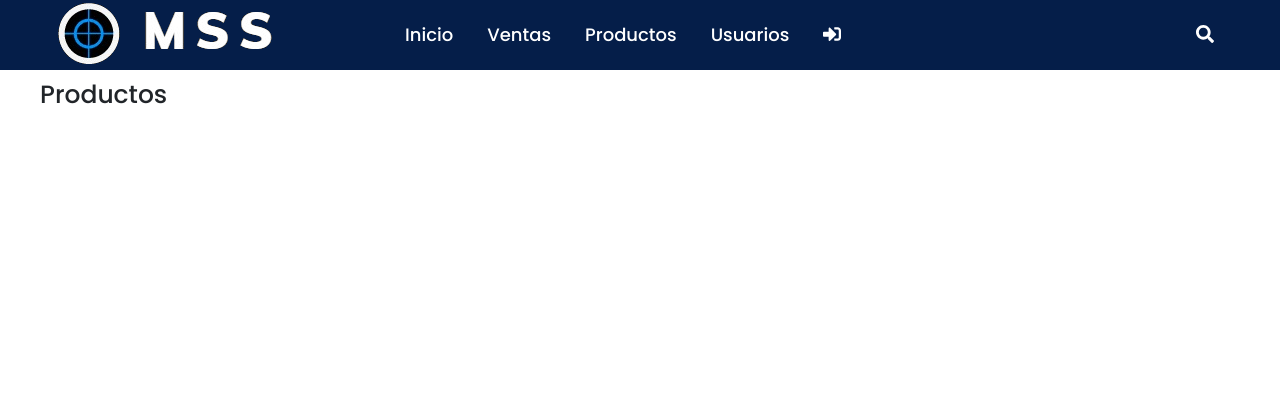
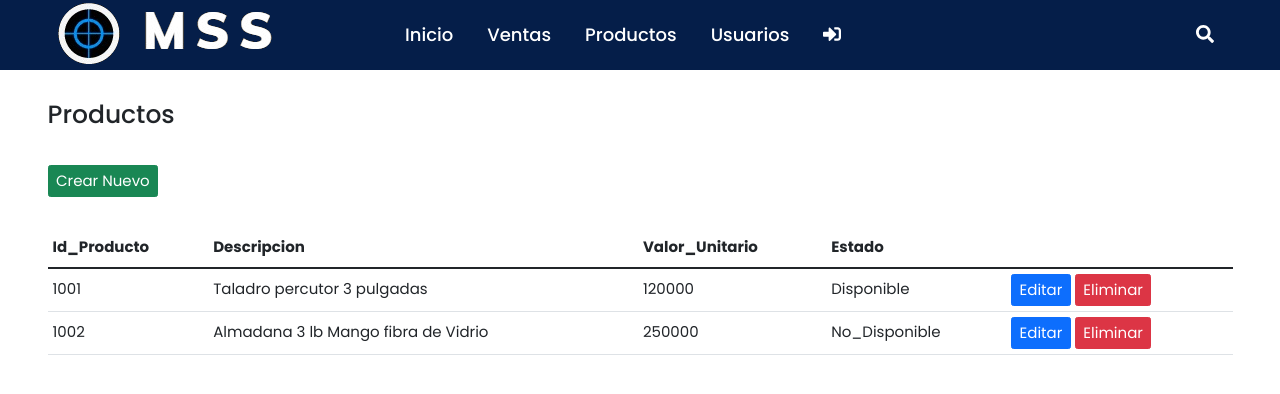
Before and after one commit to Juliocg2021/MSS-Project, a React (Create React App) app: page /productos in a window 1280 px wide. Shown: the top 394 px of the page. Built offline with nearby package versions, Linux system fonts and the light colour scheme.

Commit message:
Componente Productos
CRUD de productos

```diff
--- a/src/components/productos/Productos.css
+++ b/src/components/productos/Productos.css
@@ -0,0 +1,14 @@
+.contenedor-productos,
+.contenedor-productos button {
+    font-size: 1.5rem;
+}
+
+
+.modal-productos,
+.modal-productos button,
+.modal-productos label,
+.modal-productos input,
+.modal-productos select {
+    font-size: 1.5rem;
+
+}
--- a/src/components/productos/Productos.js
+++ b/src/components/productos/Productos.js
@@ -1,23 +1,316 @@
+/* eslint-disable array-callback-return */
 import React, { Component } from 'react'
-
 import Navigation from '../globals/Navigation'
+import './Productos.css'
+import "bootstrap/dist/css/bootstrap.min.css";
+import {
+  Table,
+  Button,
+  Container,
+  Modal,
+  ModalHeader,
+  ModalBody,
+  FormGroup,
+  ModalFooter,
+} from "reactstrap";
 
 
-export default class Inicio extends Component {
-    render() {
-        return (
-
-            <div className="contenedor-app">
-                <Navigation />
-            <div className="contenedor mt-3">
-                <main>
-                    <h1>Productos</h1>
-                </main>
-            </div>
-        </div>
-
-        );
+//Objeto de productos (simulador de base de datos)
+const data = [
+    { Id_producto: 1001, descripcion: "Taladro percutor 3 pulgadas", valor_unitario: 120000, estado: "Disponible" },
+    { Id_producto: 1002, descripcion: "Almadana 3 lb Mango fibra de Vidrio", valor_unitario: 250000, estado: "No_Disponible" },
+  ];
 
 
+//Opciones para select de estado
+const optionsEstado = [
+    {
+        label: "Disponible",
+        value: "Disponible",
+    },
+    {
+        label: "No_Disponible",
+        value: "No_Disponible",
     }
-}
+  ]
+
+class productos extends Component {
+    state = {
+      data: data,
+      modalActualizar: false,
+      modalInsertar: false,
+      form: {
+        Id_producto: "",
+        descripcion: "",
+        valor_unitario: 0,
+        estado: "",
+      },
+    };
+
+    mostrarModalActualizar = (dato) => {
+      this.setState({
+        form: dato,
+        modalActualizar: true,
+      });
+    };
+
+    cerrarModalActualizar = () => {
+      this.setState({ modalActualizar: false });
+    };
+
+    mostrarModalInsertar = () => {
+      this.setState({
+        modalInsertar: true,
+      });
+    };
+
+    cerrarModalInsertar = () => {
+      this.setState({ modalInsertar: false });
+    };
+
+    editar = (dato) => {
+      var contador = 0;
+      var arreglo = this.state.data;
+
+      arreglo.map((registro) => {
+        if (dato.Id_producto === registro.Id_producto) {
+            arreglo[contador].descripcion = dato.descripcion;
+            arreglo[contador].valor_unitario = dato.valor_unitario;
+            arreglo[contador].estado = dato.estado;
+        }
+        contador++;
+      });
+      this.setState({ data: arreglo, modalActualizar: false });
+      window.alert("Se ha editado el producto con Codigo: "+dato.Id_producto);
+    };
+
+    eliminar = (dato) => {
+      var opcion = window.confirm("¿Deseas eliminar el producto con Codigo: "+dato.Id_producto+"?");
+      if (opcion === true) {
+        var contador = 0;
+        var arreglo = this.state.data;
+        arreglo.map((registro) => {
+          if (dato.Id_producto === registro.Id_producto) {
+            arreglo.splice(contador, 1);
+          }
+          contador++;
+        });
+        this.setState({ data: arreglo, modalActualizar: false });
+        window.alert("Se ha eliminado el producto con Codigo: "+dato.Id_producto);
+      }
+    };
+
+    insertar= ()=>{
+      var valorNuevo= {...this.state.form};
+      valorNuevo.Id_producto=this.state.data[data.length - 1].Id_producto + 1;
+      var lista= this.state.data;
+      lista.push(valorNuevo);
+      this.setState({ modalInsertar: false, data: lista });
+      window.alert("Se ha insertado el producto con Codigo: "+valorNuevo.Id_producto);
+    }
+
+    handleChange = (e) => {
+      this.setState({
+        form: {
+          ...this.state.form,
+          [e.target.name]: e.target.value,
+        },
+      });
+    };
+
+    render() {
+
+      return (
+        <>
+        <Navigation />
+            <>
+            <Container className="mt-5 contenedor contenedor-productos">
+            <h1>Productos</h1>
+            <br />
+                <Button color="success" onClick={()=>this.mostrarModalInsertar()}>Crear Nuevo</Button>
+                <br />
+                <br />
+                <Table>
+                <thead>
+                    <tr>
+                    <th>Id_Producto</th>
+                    <th>Descripcion</th>
+                    <th>Valor_Unitario</th>
+                    <th>Estado</th>
+                    </tr>
+                </thead>
+
+                <tbody>
+                    {this.state.data.map((dato) => (
+                    <tr key={dato.Id_producto}>
+                        <td>{dato.Id_producto}</td>
+                        <td>{dato.descripcion}</td>
+                        <td>{dato.valor_unitario}</td>
+                        <td>{dato.estado}</td>
+                        <td>
+                        <Button
+                            color="primary"
+                            onClick={() => this.mostrarModalActualizar(dato)}
+                        >
+                            Editar
+                        </Button>{" "}
+                        <Button color="danger" onClick={()=> this.eliminar(dato)}>Eliminar</Button>
+                        </td>
+                    </tr>
+                    ))}
+                </tbody>
+                </Table>
+            </Container>
+
+            <Modal className="modal-productos" isOpen={this.state.modalActualizar} >
+                <ModalHeader>
+                <div><h3>Editar producto</h3></div>
+                </ModalHeader>
+
+                <ModalBody>
+                <FormGroup>
+                    <label>
+                    Id_Producto:
+                    </label>
+                    <input
+                    className="form-control"
+                    readOnly
+                    type={Number}
+                    value={this.state.form.Id_producto}
+                    />
+                </FormGroup>
+
+                <FormGroup>
+                    <label>
+                    Descripcion:
+                    </label>
+                    <input
+                    className="form-control"
+                    name="descripcion"
+                    type="text"
+                    onChange={this.handleChange}
+                    value={this.state.form.descripcion}
+                    />
+                </FormGroup>
+
+                <FormGroup>
+                    <label>
+                    Valor_Unitario:
+                    </label>
+                    <input
+                    className="form-control"
+                    name="valor_unitario"
+                    type={Number}
+                    onChange={this.handleChange}
+                    value={this.state.form.valor_unitario}
+                    />
+                </FormGroup>
+
+                <FormGroup>
+                    <label>
+                    Estado:
+                    </label>
+                    <select className="form-control" name="estado" value={this.state.value} onChange={this.handleChange}>
+                    <option value={this.state.form.estado}>{this.state.form.estado}</option>
+                    {optionsEstado.map((option) => (
+                    <option value={option.value}>{option.label}</option>
+                    ))}
+                    </select>
+                </FormGroup>
+
+                </ModalBody>
+
+                <ModalFooter>
+                <Button
+                    color="primary"
+                    onClick={() => this.editar(this.state.form)}
+                >
+                    Editar
+                </Button>
+                <Button
+                    color="danger"
+                    onClick={() => this.cerrarModalActualizar()}
+                >
+                    Cancelar
+                </Button>
+                </ModalFooter>
+            </Modal>
+
+
+            <Modal className="modal-productos"  isOpen={this.state.modalInsertar}>
+                <ModalHeader>
+                <div><h3>Insertar producto</h3></div>
+                </ModalHeader>
+
+                <ModalBody>
+                <FormGroup>
+                    <label>
+                    Id_Producto:
+                    </label>
+                    <input
+                    className="form-control"
+                    readOnly
+                    type={Number}
+                    value={this.state.data[data.length - 1].Id_producto + 1}
+                    />
+                </FormGroup>
+
+                <FormGroup>
+                    <label>
+                    Descripcion:
+                    </label>
+                    <input
+                    className="form-control"
+                    name="descripcion"
+                    type="text"
+                    onChange={this.handleChange}
+                    />
+                </FormGroup>
+
+                <FormGroup>
+                    <label>
+                    Valor_unitario:
+                    </label>
+                    <input
+                    className="form-control"
+                    name="valor_unitario"
+                    type={Number}
+                    onChange={this.handleChange}
+                    />
+                </FormGroup>
+
+                <FormGroup>
+                    <label>
+                    Estado:
+                    </label>
+                    <select className="form-control" name="rol" value={this.state.value} onChange={this.handleChange}>
+                    {optionsEstado.map((option) => (
+                    <option value={option.value}>{option.label}</option>
+                    ))}
+                    </select>
+                </FormGroup>
+
+
+                </ModalBody>
+
+                <ModalFooter>
+                <Button
+                    color="primary"
+                    onClick={() => this.insertar()}
+                >
+                    Insertar
+                </Button>
+                <Button
+                    className="btn btn-danger"
+                    onClick={() => this.cerrarModalInsertar()}
+                >
+                    Cancelar
+                </Button>
+                </ModalFooter>
+            </Modal>
+            </>
+        </>
+      );
+    }
+  }
+  export default productos;
```
